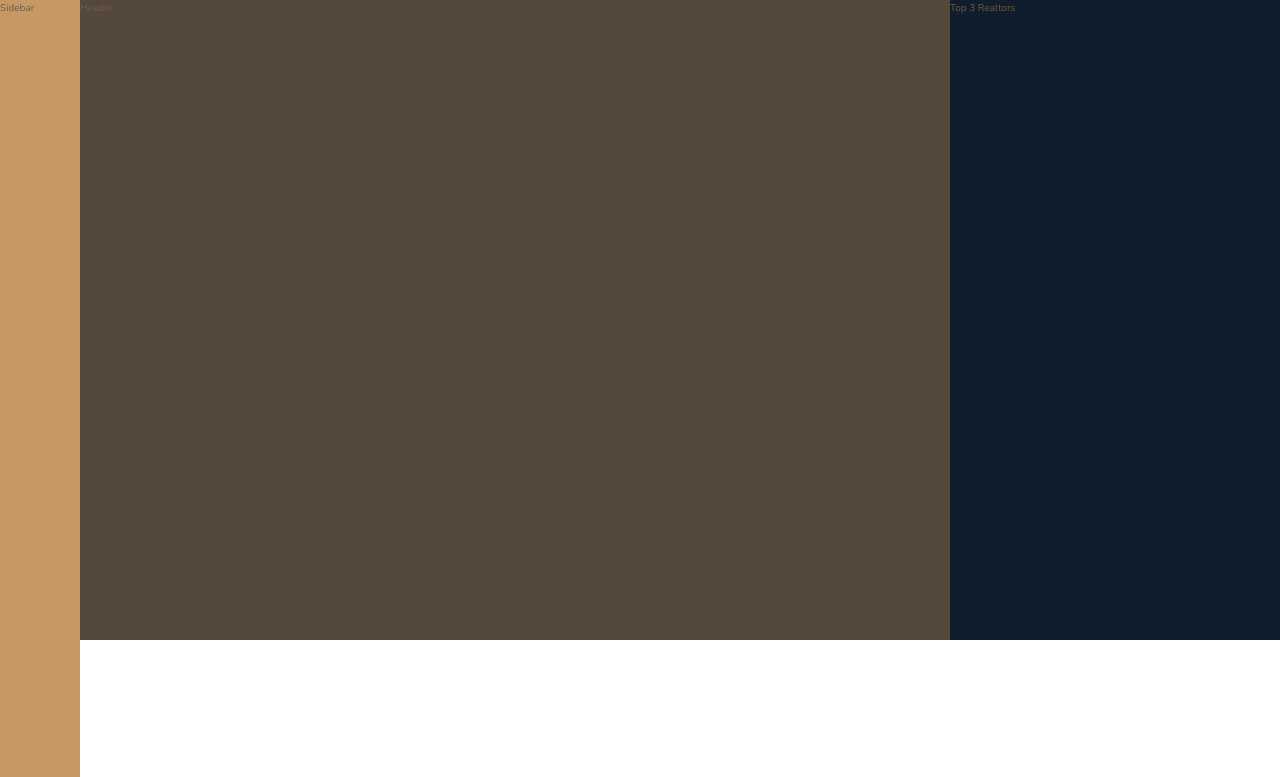
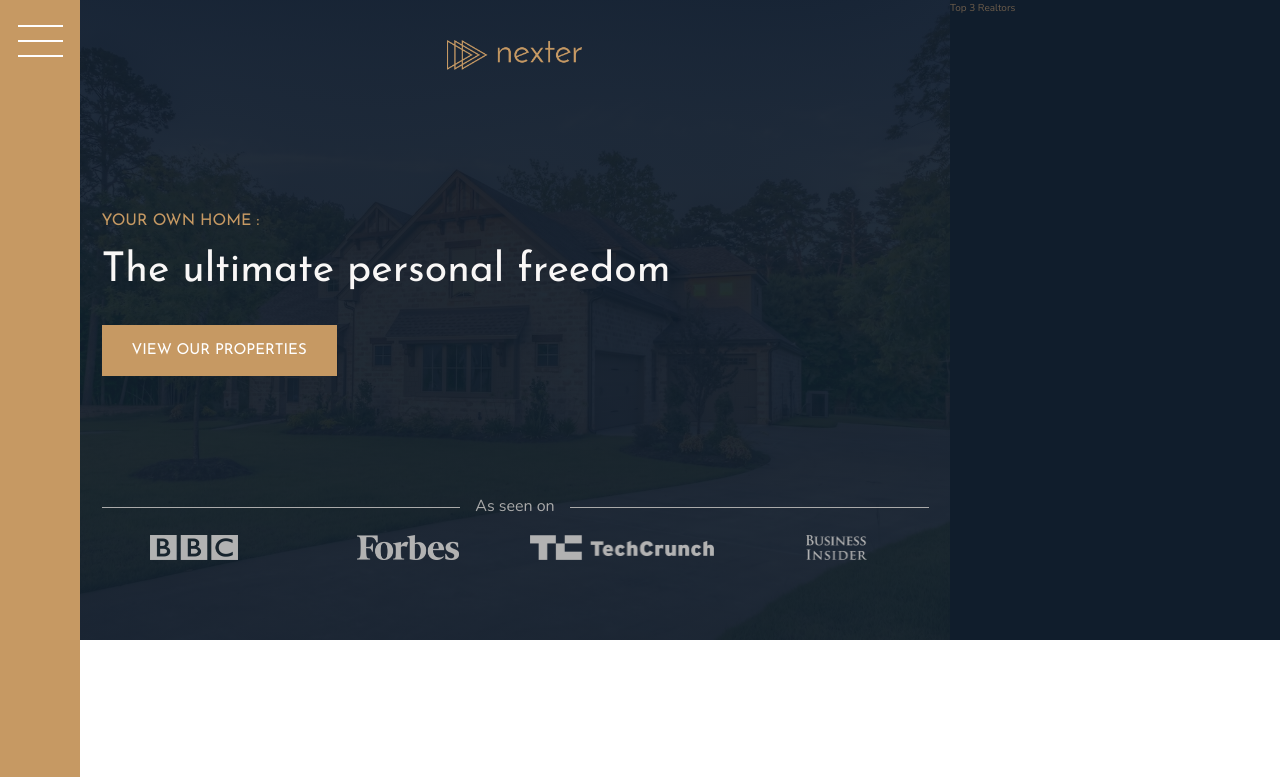
Before and after one commit to randeepkaur18/css-sass-grid, a website: page index.html in a window 1280 px wide. Shown: the top 777 px of the page. Drawn offline with nearby package versions, Linux system fonts and the light colour scheme; files that its build step writes are made by us from their sources.

Commit message:
header section added to nexter

```diff
--- a/index.html
+++ b/index.html
@@ -15,9 +15,23 @@
     <title>nexter &mdash; your home, your freedom</title>
   </head>
   <body class="container">
-    <div class="sidebar">Sidebar</div>
+    <div class="sidebar">
+      <button class="nav-btn"></button>
+    </div>
 
-    <header class="header">Header</header>
+    <header class="header">
+      <img src="img/logo.png" alt="Nexter logo" class="header__logo" />
+      <h3 class="heading-3">Your own home :</h3>
+      <h1 class="heading-1">The ultimate personal freedom</h1>
+      <button class="btn header__btn">View our properties</button>
+      <div class="header__seenon-text">As seen on</div>
+      <div class="header__seenon-logos">
+        <img src="img/logo-bbc.png" alt="Seen on logo 1" />
+        <img src="img/logo-forbes.png" alt="Seen on logo 2" />
+        <img src="img/logo-techcrunch.png" alt="Seen on logo 3" />
+        <img src="img/logo-bi.png" alt="Seen on logo 4" />
+      </div>
+    </header>
 
     <div class="realtors">Top 3 Realtors</div>
 
@@ -396,8 +410,8 @@
         </li>
       </ul>
       <p class="copyright">
-        &copy; Copyright 2019 by Randeep from Jonas Tutorial. Project Nexter - a website using CSS
-        Grid and Sass.
+        &copy; Copyright 2019 by Randeep from Jonas Tutorial. Project Nexter - a
+        website using CSS Grid and Sass.
       </p>
     </footer>
   </body>
--- a/sass/_header.scss
+++ b/sass/_header.scss
@@ -1,4 +1,58 @@
 .header {
-  background-color: $color-grey-dark-1;
   grid-column: full-start / col-end 6;
+  background-image: linear-gradient(
+      rgba($color-secondary, 0.93),
+      rgba($color-secondary, 0.93)
+    ),
+    url(../img/hero.jpeg);
+  background-size: cover;
+  background-position: center;
+
+  display: grid;
+  grid-template-rows: 1fr min-content 6rem 1fr;
+  grid-template-columns: max-content;
+  grid-row-gap: 1.5rem;
+  padding: 8rem;
+  padding-top: 4rem;
+  justify-content: center;
+
+  &__logo {
+    height: 3rem;
+    justify-self: center;
+  }
+
+  &__btn {
+    align-self: start;
+    justify-self: start;
+  }
+
+  &__seenon-text {
+    display: grid;
+    font-size: 1.6rem;
+    color: $color-grey-light-2;
+
+    grid-template-columns: 1fr max-content 1fr;
+    grid-column-gap: 1.5rem;
+    align-items: center;
+
+    &::before,
+    &::after {
+      content: "";
+      height: 1px;
+      display: block;
+      background-color: currentColor;
+    }
+  }
+
+  &__seenon-logos {
+    display: grid;
+    grid-template-columns: repeat(4, 1fr);
+    grid-column-gap: 3rem;
+    justify-items: center;
+
+    img {
+      height: 2.5rem;
+      filter: brightness(70%);
+    }
+  }
 }
--- a/sass/_sidebar.scss
+++ b/sass/_sidebar.scss
@@ -2,4 +2,34 @@
   background-color: $color-primary;
   grid-column: sidebar-start / sidebar-end;
   grid-row: 1 / -1;
+
+  display: flex;
+  justify-content: center;
 }
+
+.nav-btn {
+  border: none;
+  border-radius: 0;
+
+  background-color: #fff;
+  height: 2px;
+  width: 4.5rem;
+  margin-top: 4rem;
+
+  &::before,
+  &::after {
+    content: "";
+    display: block;
+    background-color: #fff;
+    height: 2px;
+    width: 4.5rem;
+  }
+
+  &::before {
+    transform: translateY(-1.5rem);
+  }
+
+  &::after {
+    transform: translateY(1.3rem);
+  }
+}
--- a/sass/_typography.scss
+++ b/sass/_typography.scss
@@ -5,6 +5,9 @@
 
 .heading-1 {
   @extend %heading; // copy the heading styles (css)
+  font-size: 4.1rem;
+  color: $color-grey-light-1;
+  line-height: 1;
 }
 
 .heading-2 {
```
